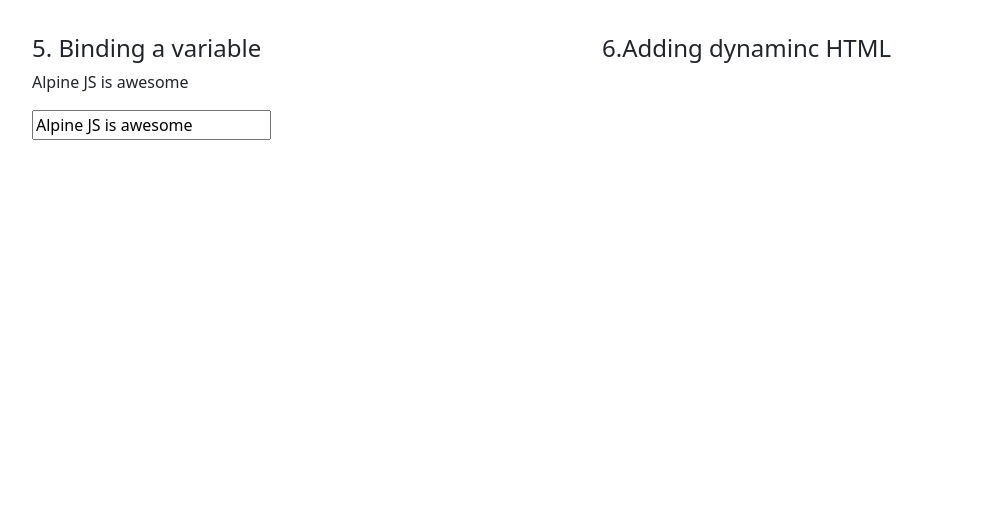
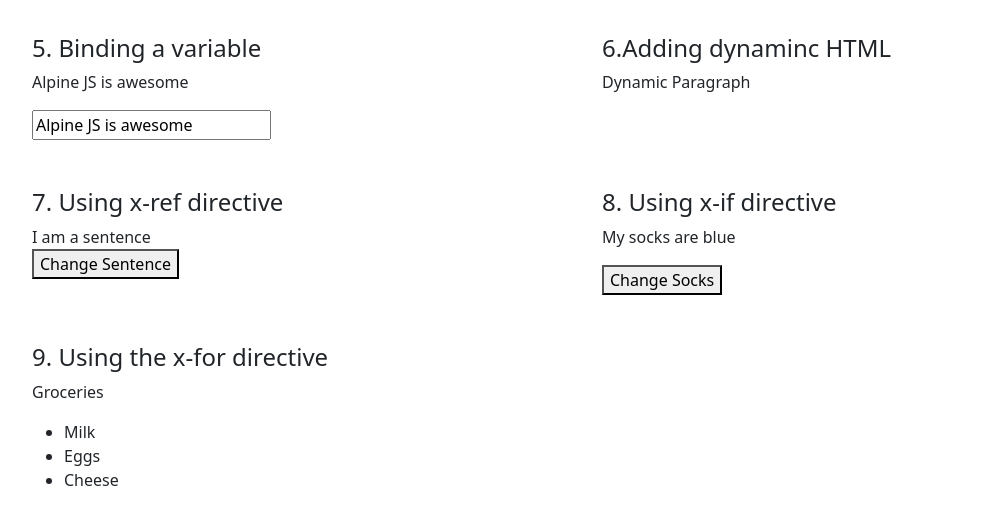
Before and after one commit to Pholisa-Fatyela/AlpineJS, a plain HTML site: page index.html in a window 1280 px wide. Shown: the part 342-850 px from the top of the page, without its empty margins (50-1055 px from the left). Before the commit the page ends 800 px from the top, so only its background shows below. Drawn offline with nearby package versions, Linux system fonts and the light colour scheme.

Commit message:
Latest changes

```diff
--- a/index.html
+++ b/index.html
@@ -62,7 +62,44 @@
             </div>
             <div class="col">
                 <h4>6.Adding dynaminc HTML</h4>
-
+                <div x-data="{ code: '<p>Dynamic Paragraph</p>'}">
+                    <div x-html="code"></div>
+                </div>
+            </div>
+        </div>
+        <br><br>
+        <div class="row">
+            <div class="col">
+                <h4>7. Using x-ref directive</h4>
+                <div x-data="{ code: '<p>Dynamic Paragraph</p>'}">
+                    <div x-ref="sentence"> I am a sentence</div>
+                    <button @click="$refs.sentence.innerText = 'I just changed'">Change Sentence</button>
+                </div>
+            </div>
+            <div class="col">
+                 <!-- The x-if directive works when it is inside the template tag -->
+                <h4>8. Using x-if directive</h4>
+                <div x-data="{ socks: 'blue'}">
+                    <template x-if="socks==='blue'">
+                        <p>My socks are blue</p>
+                    </template>
+                    <template x-if="socks==='green'">
+                        <p>My socks are green</p>
+                    </template>
+                    <button @click="socks = 'green'">Change Socks</button>
+                </div>
+            </div>
+        </div>
+        <br><br>
+        <div class="row">
+            <h4>9. Using the x-for directive</h4>
+            <div x-data="{ groceries: ['Milk', 'Eggs', 'Cheese'] }">
+                <p>Groceries</p>
+                <ul>
+                    <template x-for="item in groceries">
+                        <li x-text="item"></li>
+                    </template>
+                </ul>
             </div>
         </div>
     </div>
```
